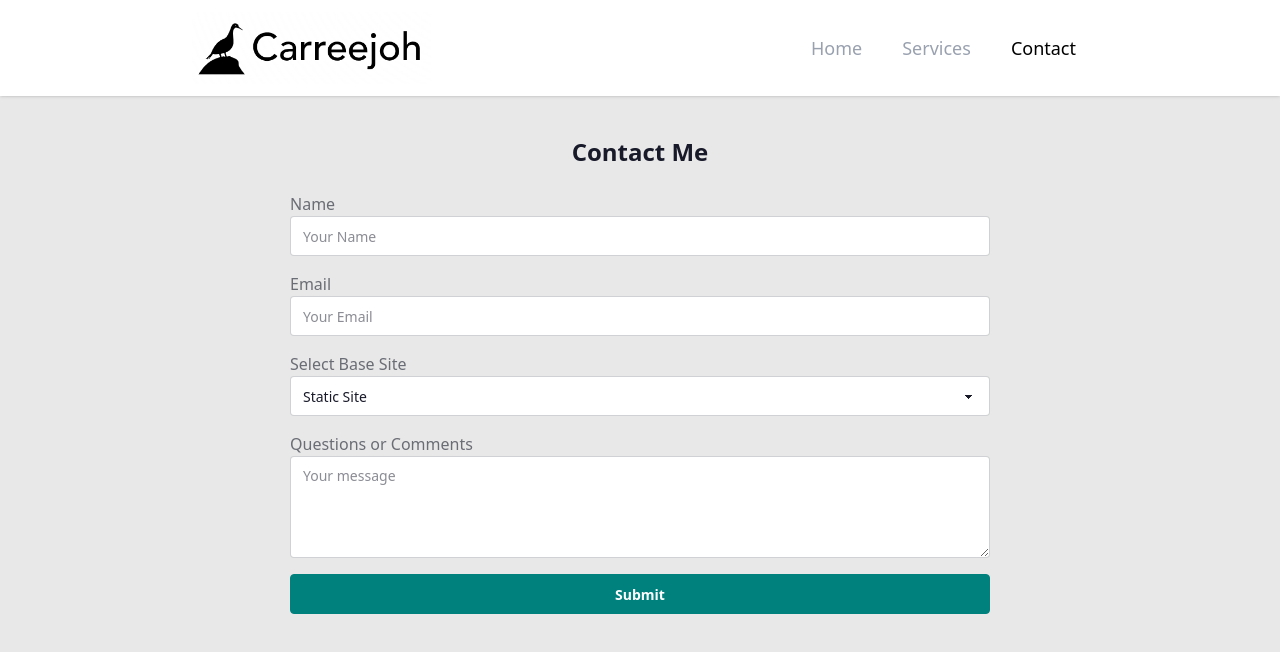
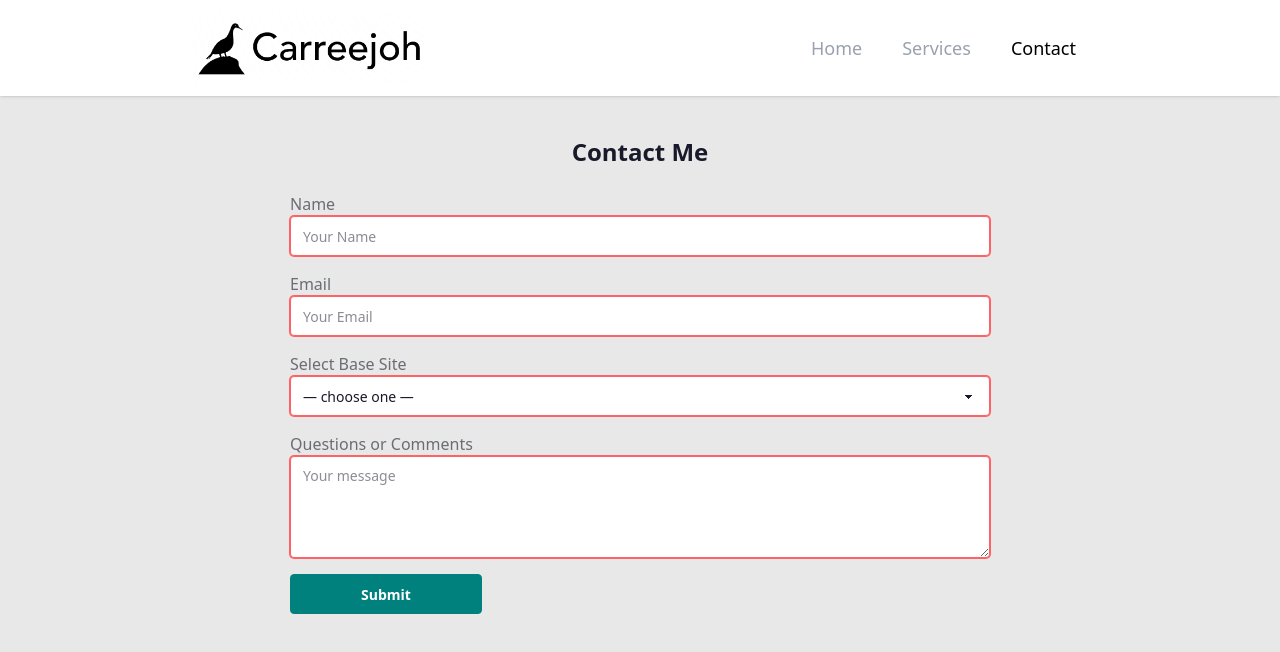
Before and after one commit to carreejoh/carreejoh-pro, a React (Vite) app: page /contact in a window 1280 px wide. Shown: the top 652 px of the page. Built offline with nearby package versions, Linux system fonts and the light colour scheme.

Commit message:
email js  works and sends to business account

```diff
--- a/package.json
+++ b/package.json
@@ -10,6 +10,7 @@
     "preview": "vite preview"
   },
   "dependencies": {
+    "@emailjs/browser": "^4.4.1",
     "@tailwindcss/vite": "^4.1.3",
     "lucide-react": "^0.507.0",
     "react": "^19.0.0",
--- a/src/Pages/contact.tsx
+++ b/src/Pages/contact.tsx
@@ -1,64 +1,155 @@
+import React, { useRef, useState } from "react";
+import emailjs from "@emailjs/browser";
+import { CheckCircle } from "lucide-react";
+
 const ContactPage: React.FC = () => {
+    const formRef = useRef<HTMLFormElement>(null);
+    const [isSending, setIsSending] = useState(false);
+    const [isSent, setIsSent] = useState(false);
+
+    const handleSubmit = async (e: React.FormEvent) => {
+        e.preventDefault();
+        const form = formRef.current!;
+
+        // 1) run native validation
+        if (!form.checkValidity()) {
+          form.reportValidity();
+          return;
+        }
+
+        setIsSending(true);
+        try {
+          // 2) pull values out with FormData
+          const data = new FormData(form);
+          const params = {
+            name:       data.get("name")        as string,  // <-- matches {{ name }}
+            user_email: data.get("user_email")  as string,  // <-- matches {{ user_email }}
+            site_type:  data.get("site_type")   as string,
+            message:    data.get("message")     as string,
+
+            // These only matter if your template is *also* using them:
+            reply_to:   data.get("user_email")  as string,
+            // from_email is ignored if your template "Use Default Email Address"
+            from_email: "carterjohnson@carreejoh.biz",
+          };
+          await emailjs.send(
+            "service_ei0rkde",
+            "template_pp4ml6l",
+            params,
+            "IrswYhBEoIsRmZHAf"
+          );
+
+
+          setIsSent(true);
+        } catch (err) {
+          console.error("Send error:", err);
+        } finally {
+          setIsSending(false);
+        }
+      };
+
+
+    const controlClass =
+        "w-full input input-bordered " +
+        "invalid:border-error invalid:ring-error invalid:ring-1";
+
     return (
-        <main className="min-h-screen bg-base-200 flex flex-col items-center text-base-content pb-8 pt-10
-      px-6
-        md:px-8    /* 2rem on ≥768px */
-        lg:px-32   /* 8rem on ≥1024px */
-        xl:px-48   /* 10rem on ≥1280px */
-        2xl:px-72
-
-      ">
+        <main
+            className="
+        min-h-screen bg-base-200 flex flex-col items-center text-base-content
+        pb-8 pt-10
+        px-6 md:px-8 lg:px-32 xl:px-48 2xl:px-72
+      "
+        >
             <section className="w-full max-w-[700px] mx-auto space-y-6">
                 <h1 className="text-2xl font-bold text-center">Contact Me</h1>
-                <form className="flex flex-col gap-4">
-                    <div>
+
+                <form
+                    ref={formRef}
+                    onSubmit={handleSubmit}
+                    className="flex flex-col gap-4"
+                >
+                    <div className="form-control">
                         <label className="label">
                             <span className="label-text">Name</span>
                         </label>
                         <input
                             type="text"
+                            name="name"
                             placeholder="Your Name"
-                            className="input input-bordered w-full"
+                            className={controlClass}
+                            required
                         />
                     </div>
-                    <div>
+
+                    <div className="form-control">
                         <label className="label">
                             <span className="label-text">Email</span>
                         </label>
                         <input
                             type="email"
+                            name="user_email"
                             placeholder="Your Email"
-                            className="input input-bordered w-full"
+                            className={controlClass}
+                            required
                         />
                     </div>
-                    <div>
+
+                    <div className="form-control">
                         <label className="label">
                             <span className="label-text">Select Base Site</span>
                         </label>
-                        <select className="select select-bordered w-full">
+                        <select
+                            name="site_type"
+                            className={
+                                "w-full select select-bordered " +
+                                "invalid:border-error invalid:ring-error invalid:ring-1"
+                            }
+                            required
+                        >
+                            <option value="">— choose one —</option>
                             <option>Static Site</option>
                             <option>Interactive Site</option>
                             <option>Server Site</option>
                             <option>Not Sure</option>
                         </select>
                     </div>
-                    <div>
+
+                    <div className="form-control">
                         <label className="label">
                             <span className="label-text">Questions or Comments</span>
                         </label>
                         <textarea
+                            name="message"
                             placeholder="Your message"
-                            className="textarea textarea-bordered w-full"
+                            className={
+                                "w-full textarea textarea-bordered " +
+                                "invalid:border-error invalid:ring-error invalid:ring-1"
+                            }
                             rows={4}
+                            required
                         />
                     </div>
-                    <button type="submit" className="btn btn-primary w-full">
-                        Submit
+
+                    <button
+                        type="submit"
+                        className="btn btn-primary flex items-center justify-center gap-2 w-48"
+                        disabled={isSent || isSending}
+                    >
+                        {isSent ? (
+                            <>
+                                <CheckCircle size={20} /> Message Sent
+                            </>
+                        ) : isSending ? (
+                            "Sending..."
+                        ) : (
+                            "Submit"
+                        )}
                     </button>
                 </form>
             </section>
         </main>
-    )
-}
+    );
+};
 
-export default ContactPage
+export default ContactPage;
```
Also changed, not shown: 1 other file (tests, documents, lock files or other folders).
